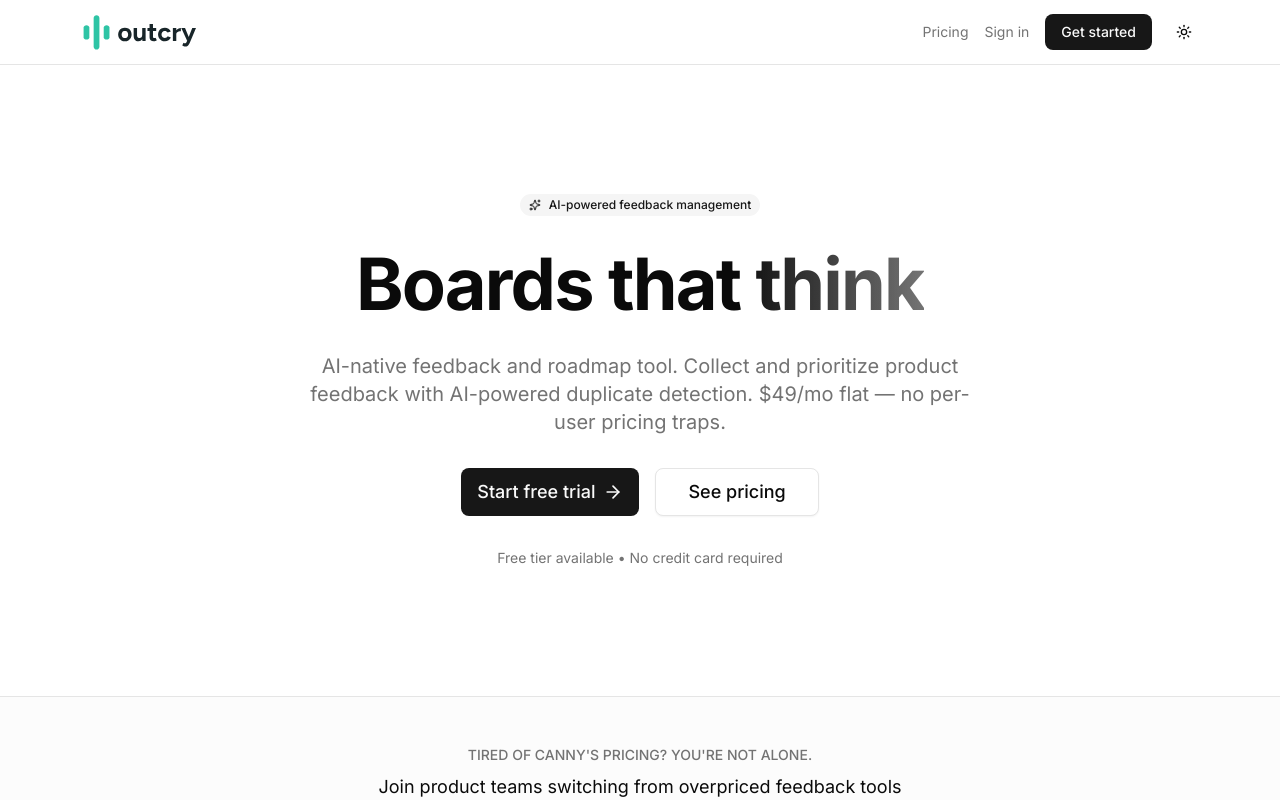
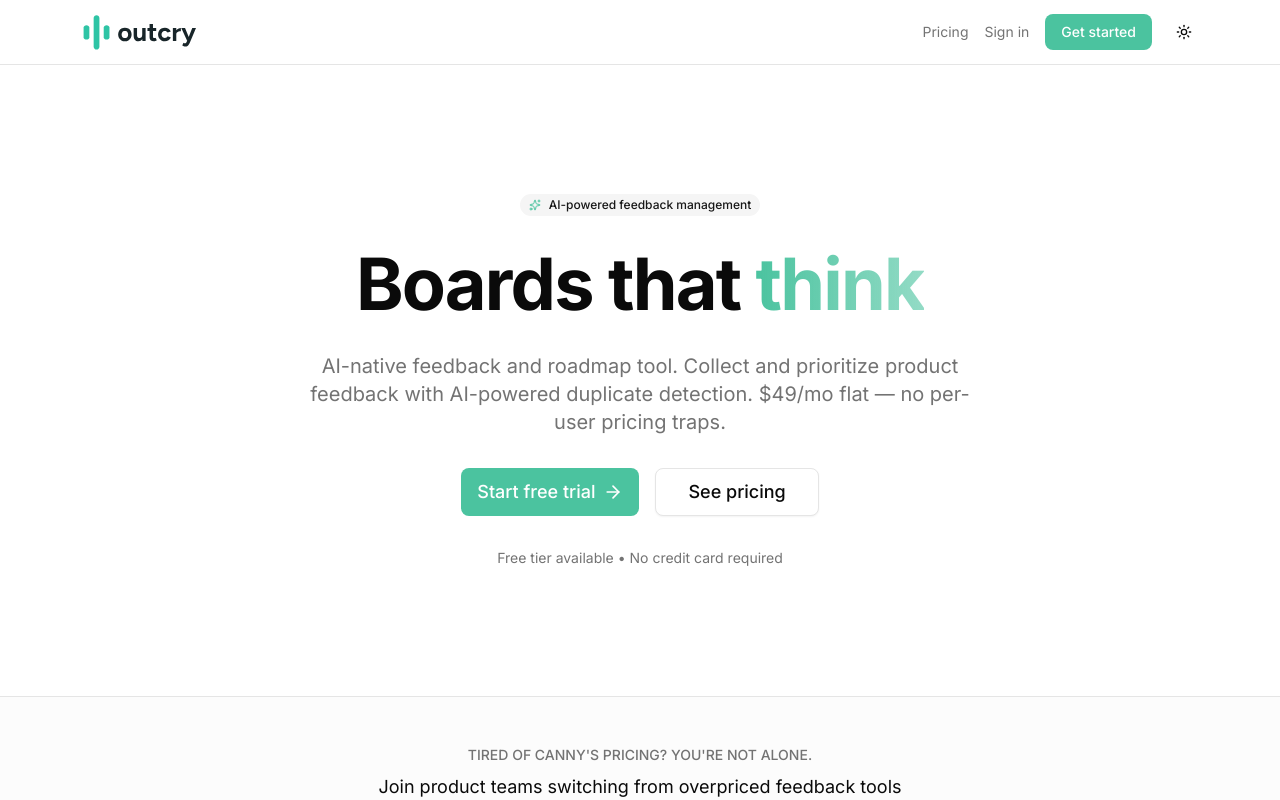
Before and after one commit to camaragon/outcry, a Next.js app: page / in a window 1280 px wide. Shown: the top 800 px of the page. Built offline with nearby package versions, Linux system fonts and the light colour scheme.

Commit message:
feat: update theme to brand colors and add Figtree heading font

```diff
--- a/app/globals.css
+++ b/app/globals.css
@@ -8,6 +8,7 @@
   --color-foreground: var(--foreground);
   --font-sans: var(--font-geist-sans);
   --font-mono: var(--font-geist-mono);
+  --font-heading: var(--font-figtree);
   --color-sidebar-ring: var(--sidebar-ring);
   --color-sidebar-border: var(--sidebar-border);
   --color-sidebar-accent-foreground: var(--sidebar-accent-foreground);
@@ -54,8 +55,8 @@
   --card-foreground: oklch(0.145 0 0);
   --popover: oklch(1 0 0);
   --popover-foreground: oklch(0.145 0 0);
-  --primary: oklch(0.205 0 0);
-  --primary-foreground: oklch(0.985 0 0);
+  --primary: oklch(0.74 0.12 170);
+  --primary-foreground: oklch(1 0 0);
   --secondary: oklch(0.97 0 0);
   --secondary-foreground: oklch(0.205 0 0);
   --muted: oklch(0.97 0 0);
@@ -73,8 +74,8 @@
   --chart-5: oklch(0.769 0.188 70.08);
   --sidebar: oklch(0.985 0 0);
   --sidebar-foreground: oklch(0.145 0 0);
-  --sidebar-primary: oklch(0.205 0 0);
-  --sidebar-primary-foreground: oklch(0.985 0 0);
+  --sidebar-primary: oklch(0.74 0.12 170);
+  --sidebar-primary-foreground: oklch(1 0 0);
   --sidebar-accent: oklch(0.97 0 0);
   --sidebar-accent-foreground: oklch(0.205 0 0);
   --sidebar-border: oklch(0.922 0 0);
@@ -88,8 +89,8 @@
   --card-foreground: oklch(0.985 0 0);
   --popover: oklch(0.205 0 0);
   --popover-foreground: oklch(0.985 0 0);
-  --primary: oklch(0.922 0 0);
-  --primary-foreground: oklch(0.205 0 0);
+  --primary: oklch(0.74 0.12 170);
+  --primary-foreground: oklch(1 0 0);
   --secondary: oklch(0.269 0 0);
   --secondary-foreground: oklch(0.985 0 0);
   --muted: oklch(0.269 0 0);
@@ -107,8 +108,8 @@
   --chart-5: oklch(0.645 0.246 16.439);
   --sidebar: oklch(0.205 0 0);
   --sidebar-foreground: oklch(0.985 0 0);
-  --sidebar-primary: oklch(0.488 0.243 264.376);
-  --sidebar-primary-foreground: oklch(0.985 0 0);
+  --sidebar-primary: oklch(0.74 0.12 170);
+  --sidebar-primary-foreground: oklch(1 0 0);
   --sidebar-accent: oklch(0.269 0 0);
   --sidebar-accent-foreground: oklch(0.985 0 0);
   --sidebar-border: oklch(1 0 0 / 10%);
@@ -122,4 +123,7 @@
   body {
     @apply bg-background text-foreground;
   }
+  h1, h2, h3, h4, h5, h6 {
+    font-family: var(--font-heading);
+  }
 }
--- a/app/layout.tsx
+++ b/app/layout.tsx
@@ -1,11 +1,16 @@
 import type { Metadata } from "next";
-import { Inter } from "next/font/google";
+import { Inter, Figtree } from "next/font/google";
 import { Toaster } from "sonner";
 import { ThemeProvider } from "@/components/theme-provider";
 import "./globals.css";
 
 const inter = Inter({
   subsets: ["latin"],
+});
+const figtree = Figtree({
+  subsets: ["latin"],
+  weight: ["600", "700"],
+  variable: "--font-figtree",
 });
 
 export const metadata: Metadata = {
@@ -36,7 +41,7 @@ export default function RootLayout({
 }>) {
   return (
     <html lang="en" suppressHydrationWarning>
-      <body className={`${inter.className} antialiased`}>
+      <body className={`${inter.className} ${figtree.variable} antialiased`}>
         <ThemeProvider
           attribute="class"
           defaultTheme="system"
```
